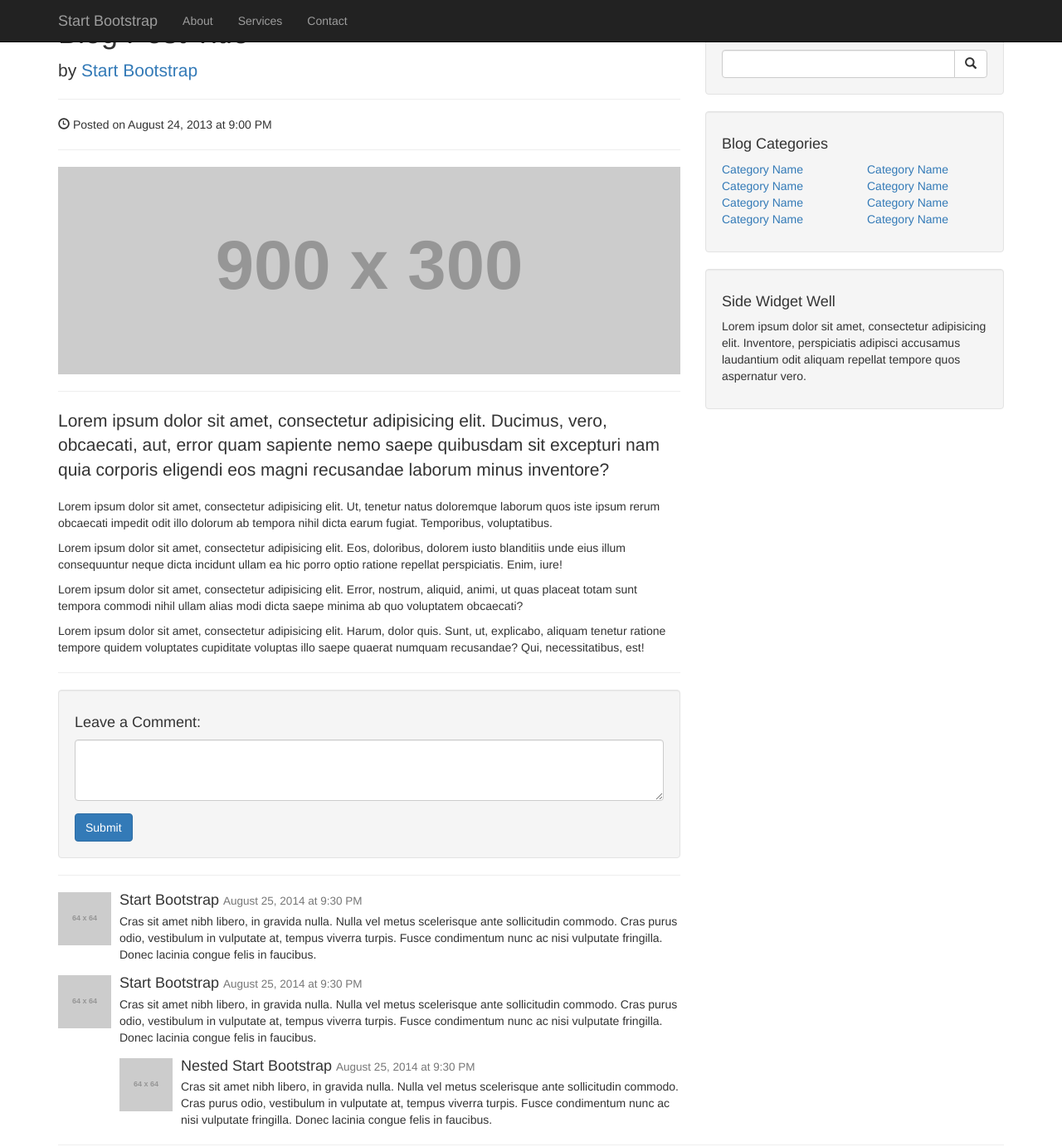
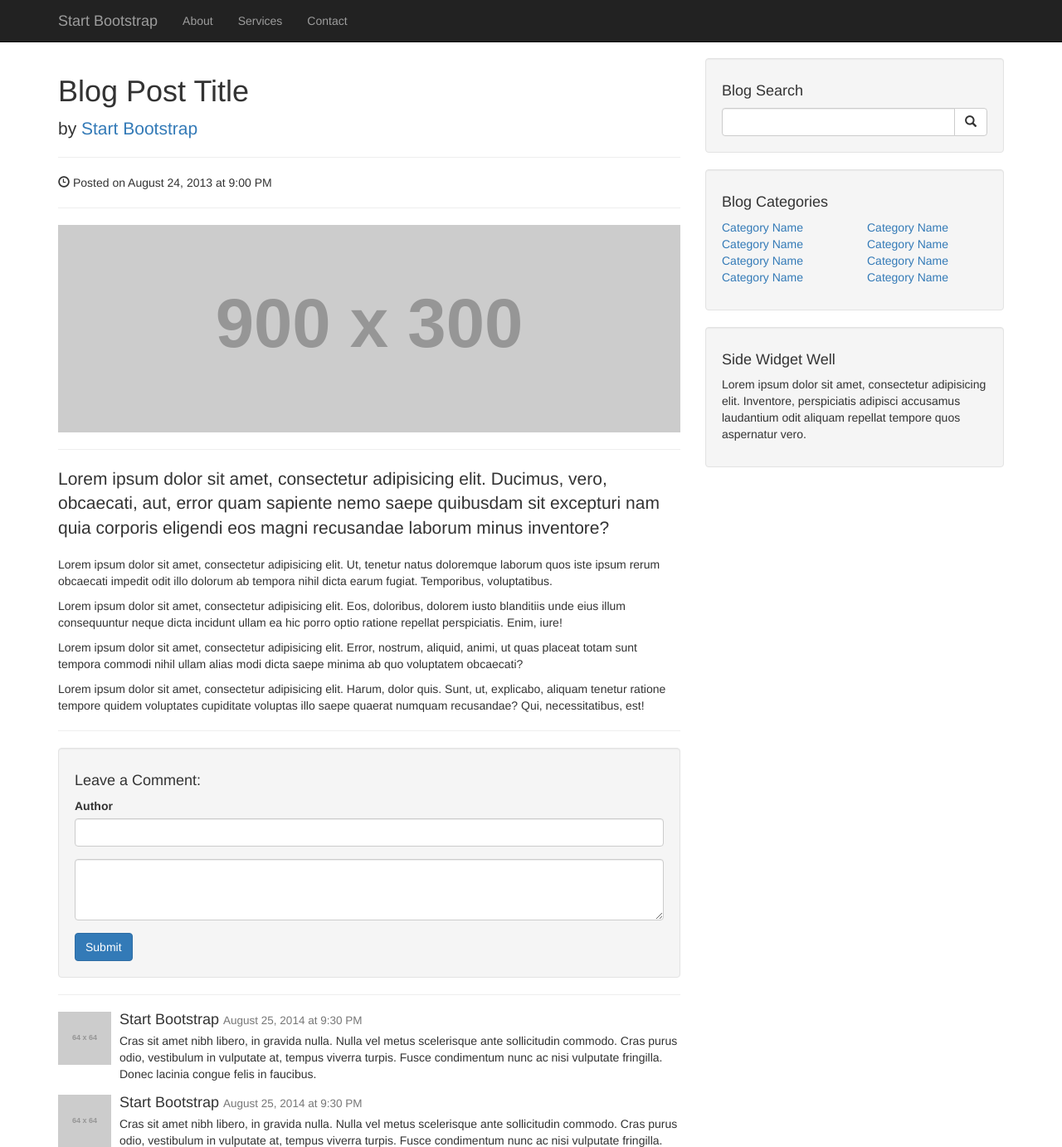
Before and after one commit to phamkhoactu/gallery-cms, a PHP site: page /photo.php in a window 1280 px wide. Shown: the top 1382 px of the page at 83% size. Run offline with PHP 8.4, Linux system fonts and the light colour scheme; grey boxes labelled with a size stand in for pictures from a placeholder-image service; some libraries are stand-ins or nearby versions.

Commit message:
Edit comment form in photo.php

```diff
--- a/css/blog-home.css
+++ b/css/blog-home.css
@@ -1,4 +1,4 @@
-/*!
+ /*!
  * Start Bootstrap - Blog Home (http://startbootstrap.com/)
  * Copyright 2013-2016 Start Bootstrap
  * Licensed under MIT (https://github.com/BlackrockDigital/startbootstrap/blob/gh-pages/LICENSE)
--- a/photo.php
+++ b/photo.php
@@ -1,3 +1,9 @@
+<?php if(isset($_POST['submit'])){
+    echo "Gau Gau";
+    } ?>
+
+
+
 <!DOCTYPE html>
 <html lang="en">
 
@@ -15,7 +21,7 @@
     <link href="css/bootstrap.min.css" rel="stylesheet">
 
     <!-- Custom CSS -->
-    <link href="css/blog-post.css" rel="stylesheet">
+    <link href="css/blog-home.css" rel="stylesheet">
 
     <!-- HTML5 Shim and Respond.js IE8 support of HTML5 elements and media queries -->
     <!-- WARNING: Respond.js doesn't work if you view the page via file:// -->
@@ -102,17 +108,28 @@
                 <!-- Blog Comments -->
 
                 <!-- Comments Form -->
+
+
+
                 <div class="well">
                     <h4>Leave a Comment:</h4>
-                    <form role="form">
+                    <form role="form" method="post">
+
+
+                    <div class="form-group">
+                    <label for="author" >Author</label>
+                        <input type="text" class="form-control" name="author" value="" placeholder="">
+                    </div>
                         <div class="form-group">
-                            <textarea class="form-control" rows="3"></textarea>
+                            <textarea  name="body" class="form-control" rows="3"></textarea>
                         </div>
-                        <button type="submit" class="btn btn-primary">Submit</button>
+                        <button type="submit" name="submit" class="btn btn-primary">Submit</button>
                     </form>
                 </div>
 
                 <hr>
+
+
 
                 <!-- Posted Comments -->
 
```
Also changed, not shown: 2 other files.
